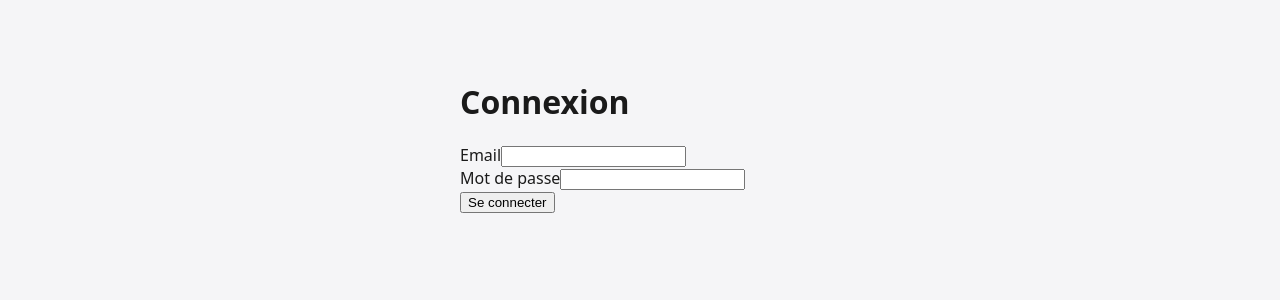
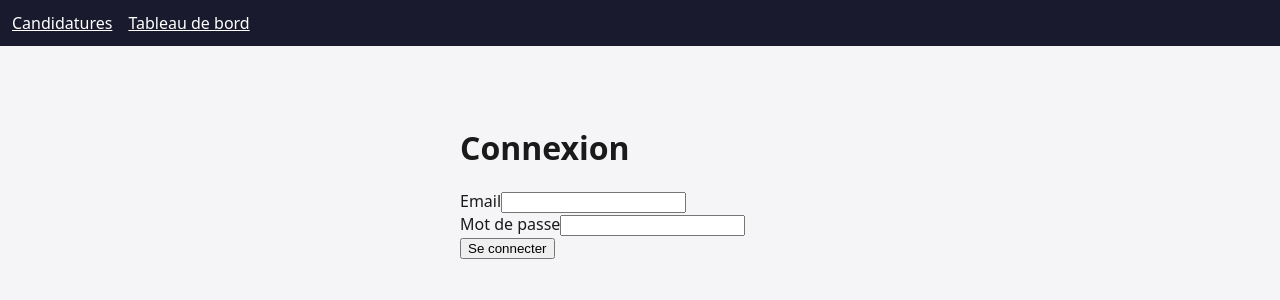
Before and after one commit to NathanRRR/Candidatures, a Next.js app: page /login in a window 1280 px wide. Shown: the top 300 px of the page. Built offline with nearby package versions, Linux system fonts and the light colour scheme.

Commit message:
feat: add navigation bar and complete end-to-end wiring

```diff
--- a/src/app/layout.tsx
+++ b/src/app/layout.tsx
@@ -1,4 +1,5 @@
 import "./globals.css";
+import Link from "next/link";
 
 export const metadata = {
   title: "Suivi candidatures",
@@ -7,7 +8,17 @@ export const metadata = {
 export default function RootLayout({ children }: { children: React.ReactNode }) {
   return (
     <html lang="fr">
-      <body>{children}</body>
+      <body>
+        <header style={{ padding: 12, background: "#1a1a2e", color: "white" }}>
+          <Link href="/" style={{ color: "white", marginRight: 16 }}>
+            Candidatures
+          </Link>
+          <Link href="/dashboard" style={{ color: "white" }}>
+            Tableau de bord
+          </Link>
+        </header>
+        {children}
+      </body>
     </html>
   );
 }
```
